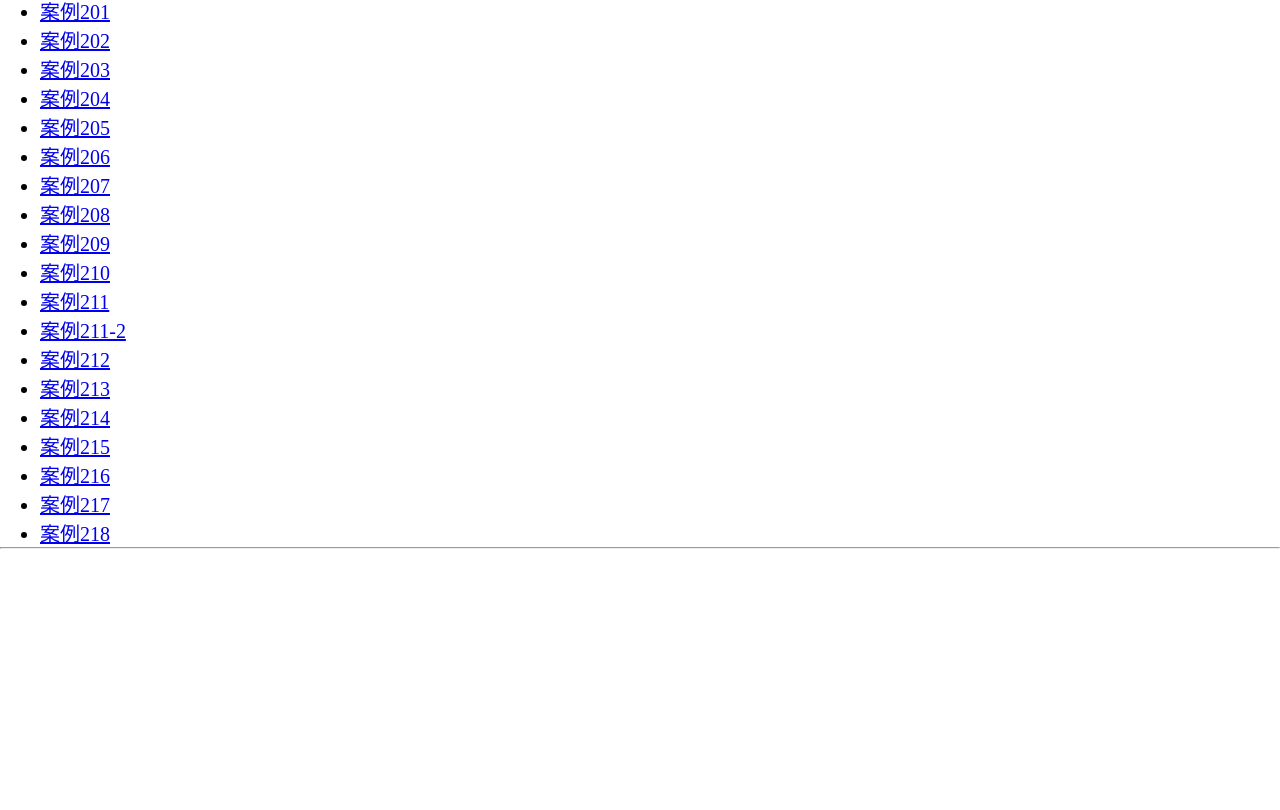
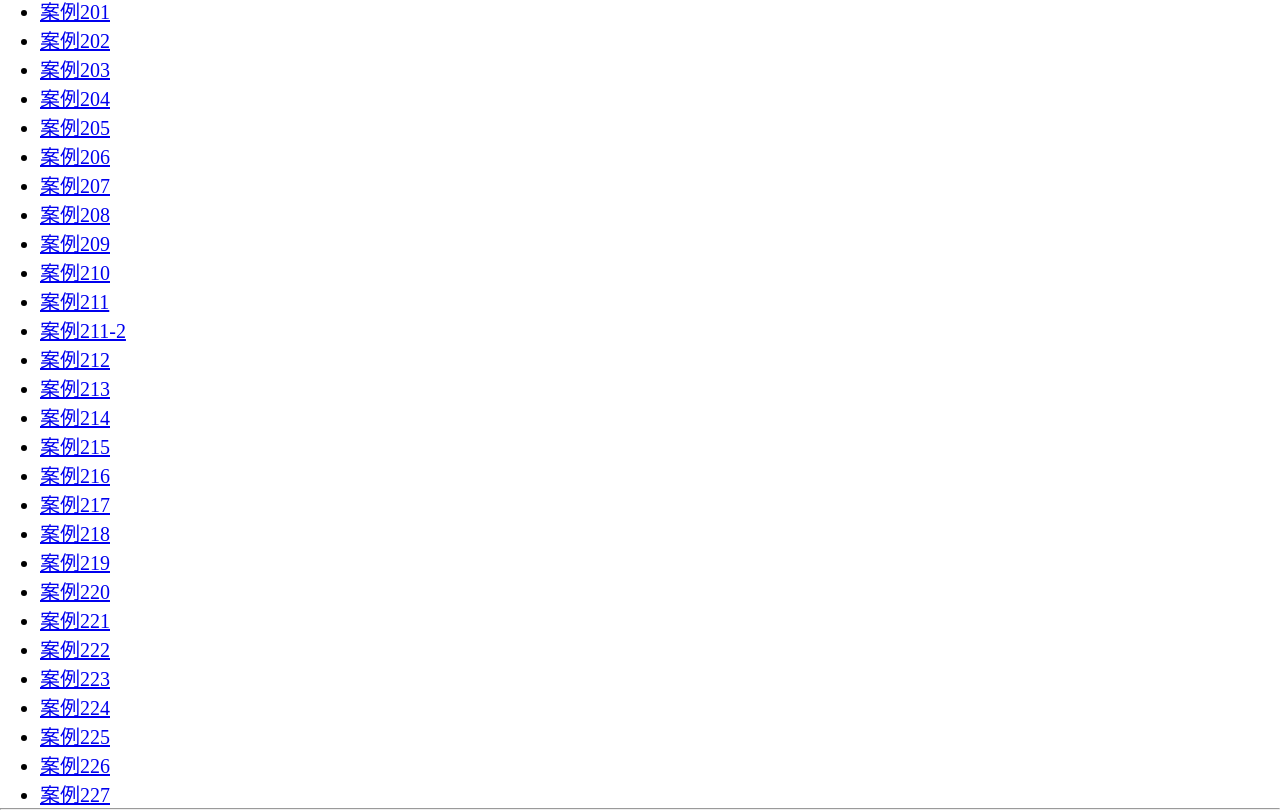
Before and after one commit to techrookiewyx/React-exercise, a React (Create React App) app in the folder example/demo/: page / in a window 1280 px wide. Shown: the part 5804-6614 px from the top of the page. Before the commit the page ends 6353 px from the top, so only its background shows below. Built offline with nearby package versions, Linux system fonts and the light colour scheme.

Commit message:
导入案例

```diff
--- a/example/demo/src/App.jsx
+++ b/example/demo/src/App.jsx
@@ -443,6 +443,24 @@ import OrderOutStore from "./216-order-out-store";
 import OrderBapi from "./217-order-bowser-api";
 //218  井字棋游戏
 import TicGame from "./218-TicTacToe-game";
+//219  案例补充-关联事件切换背景
+import ColorSwitch from "./219-case-event-rela";
+//220  案例补充-添加和删除一个 CSS class
+import AddRemCssClass from "./220-case-add-remove-css";
+//221  案例补充-修复一个未更新的组件
+import RepeatNotUpdate from "./221-case-repeat-notupdate";
+//222  案例补充-清除正在加载的图片
+import ClearLoadingPic from "./222-LoadPic";
+//223  案例补充-修复坏掉的时钟
+import RepBrokenClock from "./223-broken-clock";
+//224  案例补充-修复损坏的资料
+import RepeatDataCard from "./224-repeate-datacard";
+//225  案例补充-修复触发两次的间隔
+import RepTwiceTrigger from "./225-repeat-twice-trigger";
+//226  案例补充-修复在Effect中获取
+import RepEffGetDate from "./226-repeat-effet-getdata";
+//227  案例补充-修复损坏的故事集
+import RepeatStoryList  from "./227-repeat-storylist";
 export default function App() {
   return (
     <>
@@ -667,6 +685,15 @@ export default function App() {
           <Route path="/case-216" element={<OrderOutStore/>} />
           <Route path="/case-217" element={<OrderBapi/>} />
           <Route path="/case-218" element={<TicGame/>} />
+          <Route path="/case-219" element={<ColorSwitch/>} />
+          <Route path="/case-220" element={<AddRemCssClass/>} />
+          <Route path="/case-221" element={<RepeatNotUpdate/>} />
+          <Route path="/case-222" element={<ClearLoadingPic/>} />
+          <Route path="/case-223" element={<RepBrokenClock/>} />
+          <Route path="/case-224" element={<RepeatDataCard/>} />
+          <Route path="/case-225" element={<RepTwiceTrigger/>} />
+          <Route path="/case-226" element={<RepEffGetDate/>} />
+          <Route path="/case-227" element={<RepeatStoryList/>} />
         {/*</Route>*/}
       </Routes>
     </>
--- a/example/demo/src/UlList.jsx
+++ b/example/demo/src/UlList.jsx
@@ -661,6 +661,33 @@ export default function UlList() {
         <li>
           <Link to="/case-218">案例218</Link>
         </li>
+        <li>
+          <Link to="/case-219">案例219</Link>
+        </li>
+        <li>
+          <Link to="/case-220">案例220</Link>
+        </li>
+        <li>
+          <Link to="/case-221">案例221</Link>
+        </li>
+        <li>
+          <Link to="/case-222">案例222</Link>
+        </li>
+        <li>
+          <Link to="/case-223">案例223</Link>
+        </li>
+        <li>
+          <Link to="/case-224">案例224</Link>
+        </li>
+        <li>
+          <Link to="/case-225">案例225</Link>
+        </li>
+        <li>
+          <Link to="/case-226">案例226</Link>
+        </li>
+        <li>
+          <Link to="/case-227">案例227</Link>
+        </li>
       </ul>
       <hr />
       {/*<Outlet/>*/}
```
